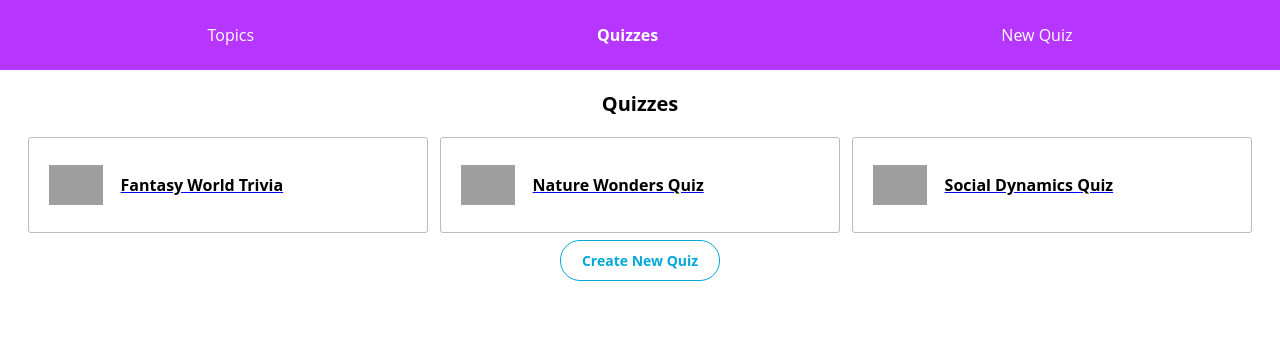
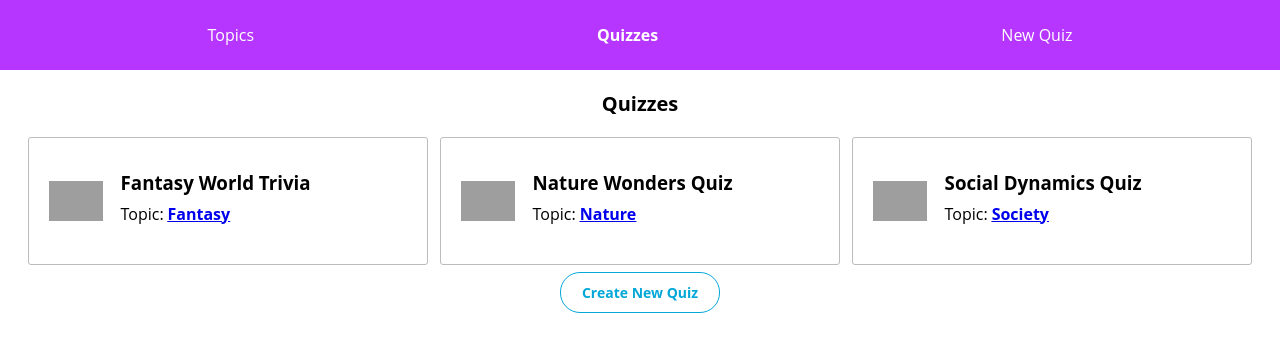
Before and after one commit to JonaRhood/react-redux-flashcards, a React app: page /quizzes in a window 1280 px wide. Built offline with nearby package versions, Linux system fonts and the light colour scheme; grey boxes are pictures that could not be loaded.

Commit message:
Updated Quizzes.js with an icon and link to Topics.js

```diff
--- a/src/components/NewQuizForm.js
+++ b/src/components/NewQuizForm.js
@@ -37,7 +37,7 @@ export default function NewQuizForm() {
     const quizId = uuidv4();
 
     // dispatch add quiz action
-    dispatch(addQuiz({id: quizId, name, topicId, cardIds, icon: topics[topicId].icon}));
+    dispatch(addQuiz({id: quizId, name, topicId, cardIds, icon: topics[topicId].icon, topicName: topics[topicId].name}));
 
     navigate(ROUTES.quizzesRoute())
   };
--- a/src/features/quizzes/Quizzes.js
+++ b/src/features/quizzes/Quizzes.js
@@ -2,6 +2,7 @@ import React from "react";
 import { useSelector } from "react-redux";
 import { Link } from "react-router-dom";
 import ROUTES from "../../app/routes";
+import { Navigate } from "react-router-dom";
 // import quiz selector
 import { selectQuizzes } from "./quizzesSlice";
 
@@ -14,10 +15,16 @@ export default function Quizzes() {
       <h1>Quizzes</h1>
       <ul className="quizzes-list">
         {Object.values(quizzes).map((quiz) => (
-          <Link key={quiz.id} to={ROUTES.quizRoute(quiz.id)}>
+          <Link key={quiz.id} to={ROUTES.quizRoute(quiz.id)} style={{textDecoration: 'none'}}>
             <li className="quiz">
               <img src={quiz.icon} />
-              <p>{quiz.name}</p>
+              <div>
+                <h3>{quiz.name}</h3>
+                <div>
+                  <p>Topic:</p>
+                  <Link to={ROUTES.topicsRoute()}><h4>{quiz.topicName}</h4></Link>
+                </div>
+              </div>
             </li>
           </Link>
         ))}
--- a/src/features/quizzes/quizzesSlice.js
+++ b/src/features/quizzes/quizzesSlice.js
@@ -10,7 +10,8 @@ export const quizzesSlice = createSlice({
               name: 'Fantasy World Trivia',
               topicId: 'example 2',
               cardIds: ['fantasy1', 'fantasy2', 'fantasy3', 'fantasy4'],
-              icon: 'https://static-assets.codecademy.com/skillpaths/react-redux/redux-quiz-app/spade.svg'
+              icon: 'https://static-assets.codecademy.com/skillpaths/react-redux/redux-quiz-app/spade.svg',
+              topicName: 'Fantasy'
             },
             'example quiz nature': {
                 id: 'example quiz nature',
@@ -18,6 +19,7 @@ export const quizzesSlice = createSlice({
                 topicId: 'example 2',
                 cardIds: ['nature1', 'nature2', 'nature3', 'nature4'],
                 icon: 'https://static-assets.codecademy.com/skillpaths/react-redux/redux-quiz-app/tree.svg',
+                topicName: 'Nature'
             },
             'example quiz society': {
                 id: 'example quiz society',
@@ -25,19 +27,21 @@ export const quizzesSlice = createSlice({
                 topicId: 'example 2',
                 cardIds: ['society1', 'society2', 'society3', 'society4'],
                 icon: 'https://static-assets.codecademy.com/skillpaths/react-redux/redux-quiz-app/statistics.svg',
+                topicName: 'Society'
             },
 
         }
     },
     reducers: {
         addQuiz: (state, action) => {
-            const { id, name, topicId, cardIds, icon } = action.payload;
+            const { id, name, topicId, cardIds, icon, topicName } = action.payload;
             state.quizzes[id] = {
                 id,
                 name,
                 topicId,
                 cardIds,
-                icon
+                icon,
+                topicName
             }
         }
     }
--- a/src/features/topics/Topic.js
+++ b/src/features/topics/Topic.js
@@ -7,14 +7,14 @@ import { selectQuizzes } from "../quizzes/quizzesSlice";
 import { selectTopics } from "./topicsSlice";
 
 export default function Topic() {
-  const topics = {};  useSelector(selectTopics)
-  const quizzes = {}; useSelector(selectQuizzes)
+  const topics = useSelector(selectTopics)
+  const quizzes = useSelector(selectQuizzes)
   const { topicId } = useParams();
   const topic = topics[topicId];
 
-  if(!topic) {
-    return <Navigate to={ROUTES.topicsRoute()} replace/>
-  }
+  // if(!topic) {
+  //   return <Navigate to={ROUTES.topicsRoute()} replace/>
+  // }
 
   const quizzesForTopic = topic.quizIds.map((quizId) => quizzes[quizId]);
 
--- a/src/index.css
+++ b/src/index.css
@@ -144,6 +144,11 @@ option {
   border: 1px solid #bcbcbc;
   border-radius: 3px;
   padding: 26px 20px;
+  transition: ease all .2s;
+}
+
+.topic:hover {
+  background-color: rgb(255, 248, 238);
 }
 
 .topic-container {
@@ -172,6 +177,8 @@ li:not(:last-child) {
   margin-bottom: 20px;
 }
 
+
+
 .topic-icon {
   width: 40px;
   display: block;
@@ -193,6 +200,7 @@ li:not(:last-child) {
   display: flex;
   justify-content: flex-start;
   width: 25rem;
+  height: 8rem;
   align-items: center;
   font-weight: bold;
   font-size: 1rem;
@@ -201,9 +209,43 @@ li:not(:last-child) {
   background: #ffffff;
   border: 1px solid #bcbcbc;
   border-radius: 3px;
-  text-align: center;
   margin: 0 !important;
   text-decoration: none;
+  transition: ease all .2s;
+}
+
+.quiz div {
+  justify-content: left;
+  display: flex;
+  flex-direction: column;
+  margin: 0;
+}
+
+.quiz div div {
+  display: flex;
+  flex-direction: row;
+}
+
+.quiz:hover {
+  background-color: rgb(255, 248, 238);
+}
+
+.quiz h3, h4, p {
+  text-align: left;
+  margin: 0 0 4% 0;
+}
+
+.quiz p {
+  margin-right: 2%;
+  font-weight: normal;
+}
+
+.quiz h4 {
+  text-decoration: underline;
+}
+
+.quiz h4:hover {
+  color: gray;
 }
 
 .quiz > a {
@@ -228,7 +270,12 @@ li:not(:last-child) {
   color: white;
   padding: 73px 44px;
   width: 100%;
-  transition: ease all .4s
+  transition: ease all .2s;
+  font-size: 1.1rem;
+}
+
+.card:hover {
+  background: #9083e1;
 }
 
 .cardFlipped {
@@ -238,5 +285,10 @@ li:not(:last-child) {
   color: white;
   padding: 73px 44px;
   width: 100%;
-  transition: ease all .4s
+  transition: ease all .2s;
+  font-size: 1.2rem;
 }
+
+.cardFlipped:hover {
+  background: #bc40ff;
+}
```
